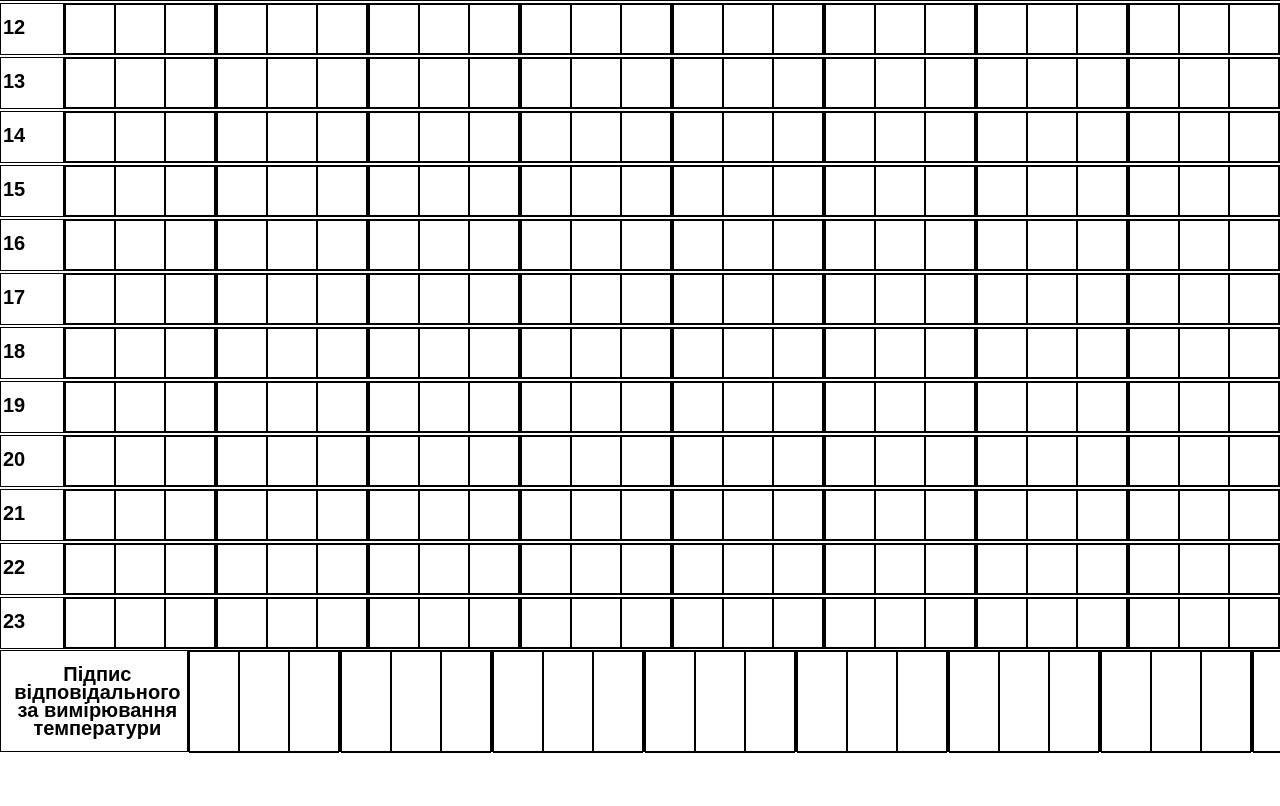
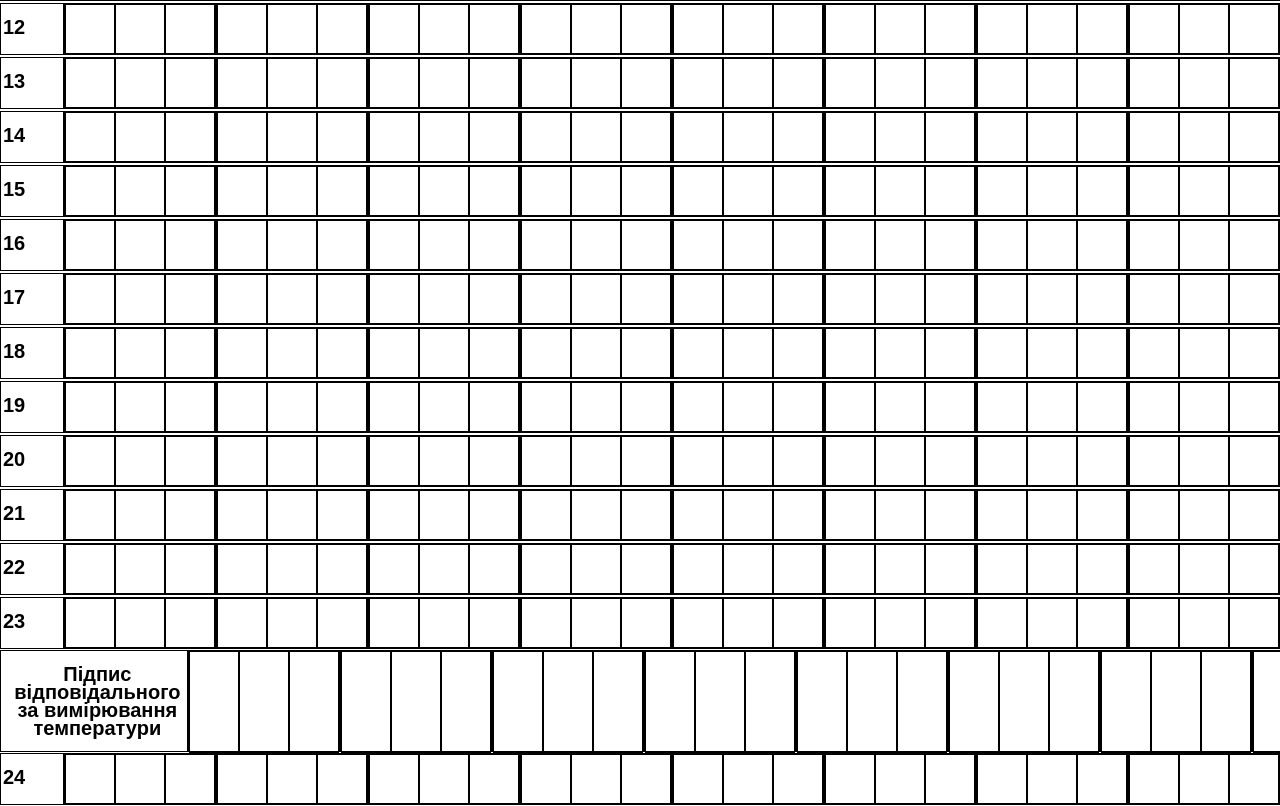
Before and after one commit to Yurii-IvoryKing/indextable, a plain HTML site: page index.html in a window 1280 px wide. Shown: the part 853-1659 px from the top of the page. Before the commit the page ends 1606 px from the top, so only its background shows below. Drawn offline with Linux system fonts and the light colour scheme.

Commit message:
Update index.html

```diff
--- a/index.html
+++ b/index.html
@@ -1401,6 +1401,60 @@
             </div>
 
         </div>
+        <div class="table">
+            <div class="table__title">
+                <div class="table__number">
+                    24
+                </div>
+                <div class="table__name">
+
+                </div>
+            </div>
+            <div class="table__items">
+                <div class="table__clear">
+                    <div class="table__clear-item"></div>
+                    <div class="table__clear-item"></div>
+                    <div class="table__clear-item"></div>
+                </div>
+                <div class="table__clear">
+                    <div class="table__clear-item"></div>
+                    <div class="table__clear-item"></div>
+                    <div class="table__clear-item"></div>
+                </div>
+                <div class="table__clear">
+                    <div class="table__clear-item"></div>
+                    <div class="table__clear-item"></div>
+                    <div class="table__clear-item"></div>
+                </div>
+                <div class="table__clear">
+                    <div class="table__clear-item"></div>
+                    <div class="table__clear-item"></div>
+                    <div class="table__clear-item"></div>
+                </div>
+                <div class="table__clear">
+                    <div class="table__clear-item"></div>
+                    <div class="table__clear-item"></div>
+                    <div class="table__clear-item"></div>
+                </div>
+                <div class="table__clear">
+                    <div class="table__clear-item"></div>
+                    <div class="table__clear-item"></div>
+                    <div class="table__clear-item"></div>
+                </div>
+                <div class="table__clear">
+                    <div class="table__clear-item"></div>
+                    <div class="table__clear-item"></div>
+                    <div class="table__clear-item"></div>
+                </div>
+                <div class="table__clear">
+                    <div class="table__clear-item"></div>
+                    <div class="table__clear-item"></div>
+                    <div class="table__clear-item"></div>
+                </div>
+
+            </div>
+
+        </div>
     </div>
 </body>
 
```
